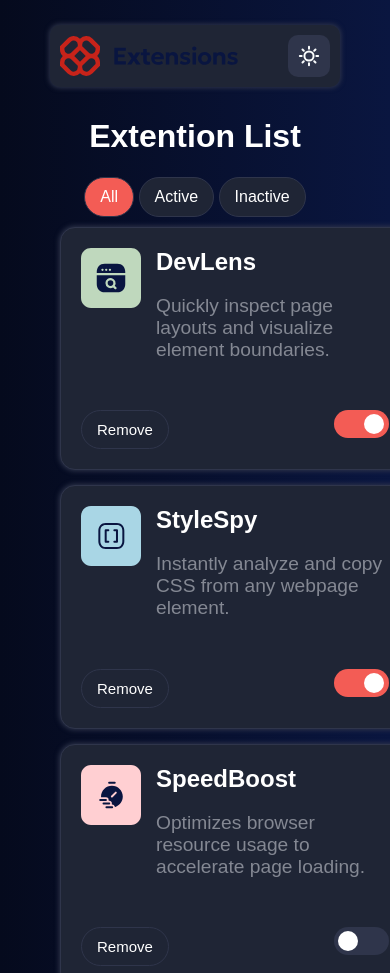
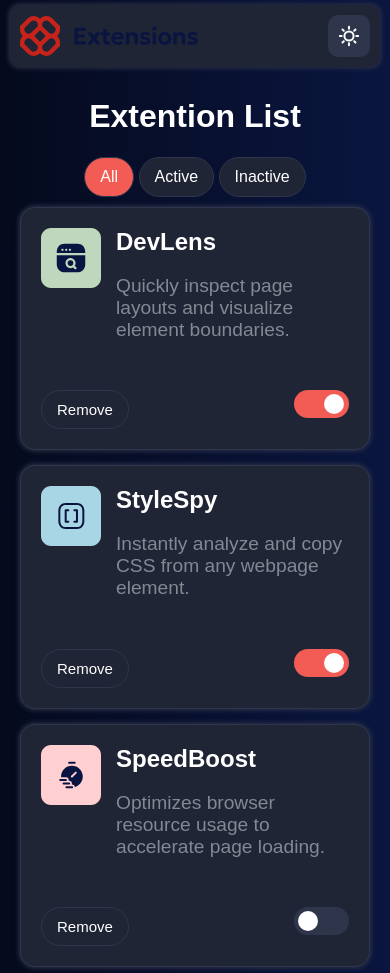
Before and after one commit to Farhat-141/browser-extensions-manager-ui-main, a plain HTML site: page index.html in a window 390 px wide. Shown: the top 973 px of the page. Drawn offline with Linux system fonts and the light colour scheme.

Commit message:
Update style.css

```diff
--- a/style.css
+++ b/style.css
@@ -58,6 +58,9 @@ header{
     .list{
         flex-direction: column;
     }
+    .container{
+    padding: 5px 10px;
+}
 }
 .control-btn{
     color: var(--title-color);
```
